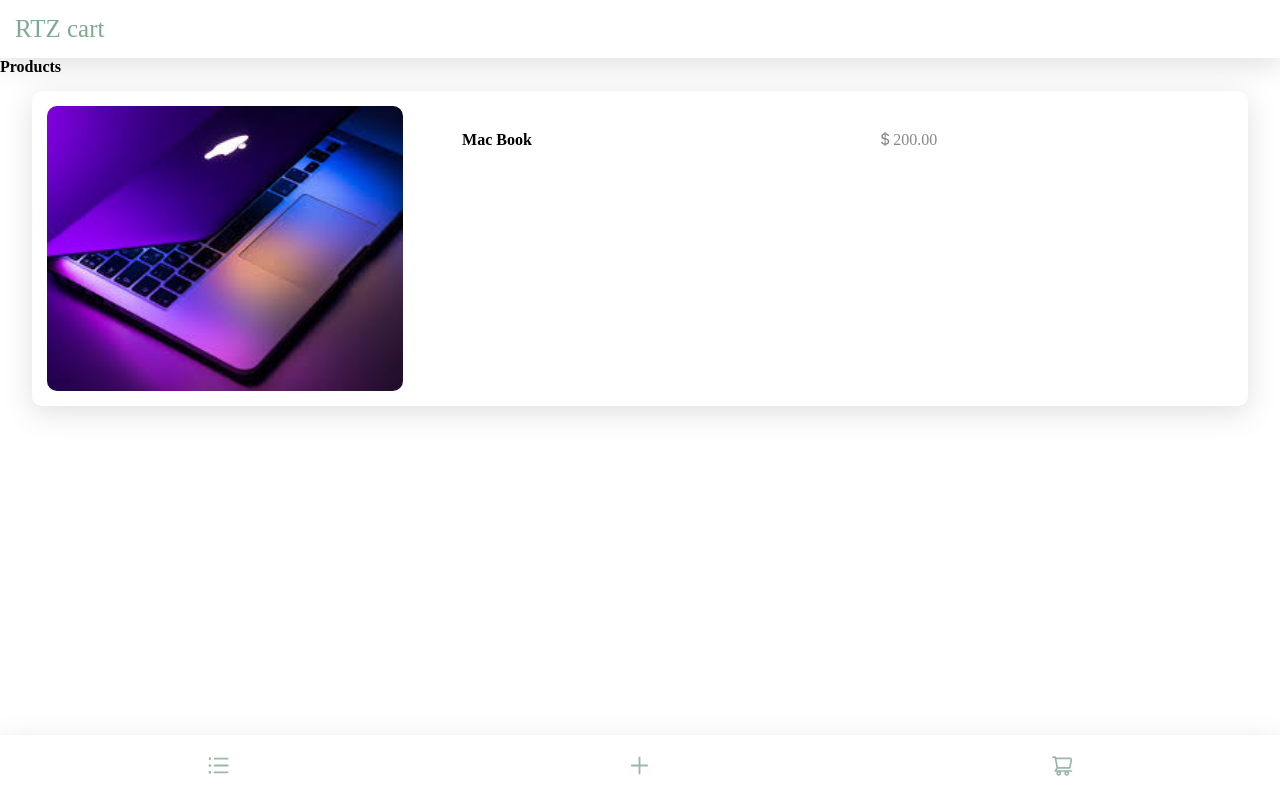
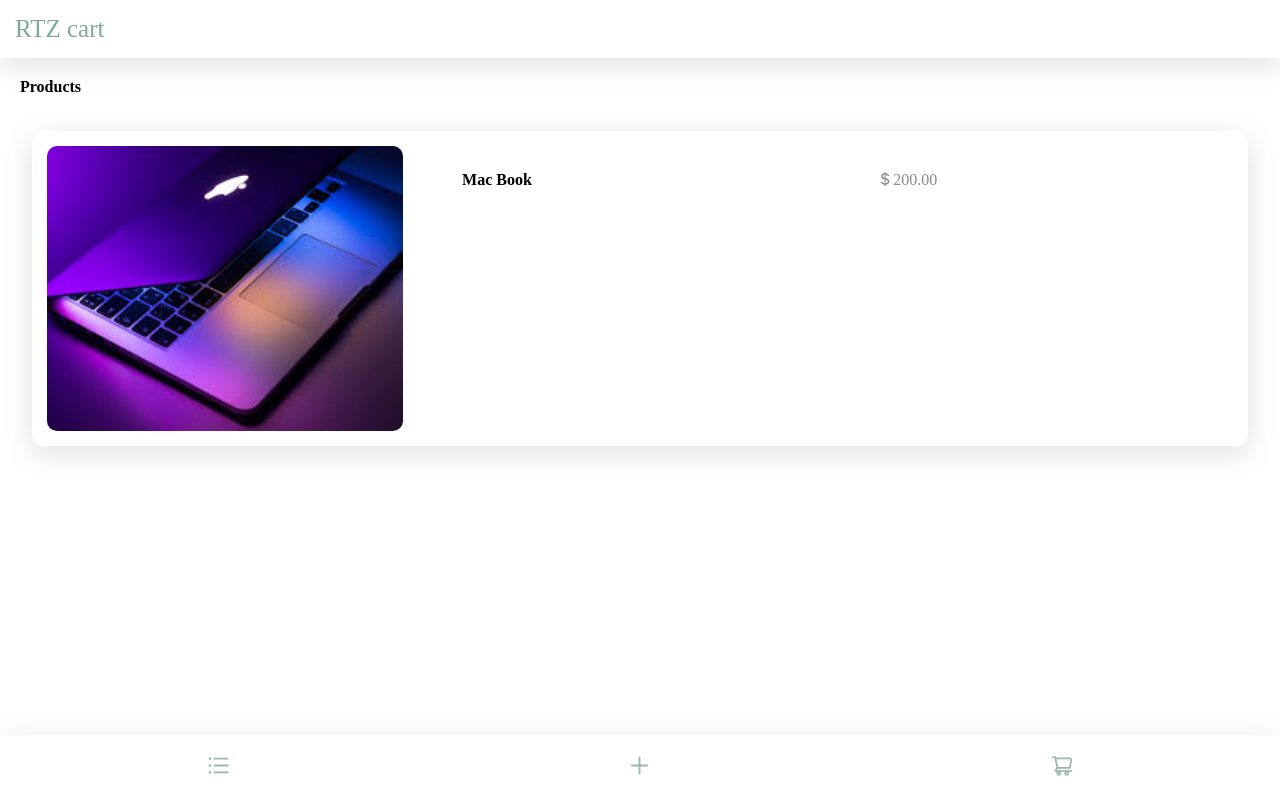
Before and after one commit to YasinMhmmdzd/rtz-cart, a React (Vite) app: page / in a window 1280 px wide. Built offline with nearby package versions, Linux system fonts and the light colour scheme; a web font is replaced by a local one.

Commit message:
fix(router): Edit router

```diff
--- a/src/App.tsx
+++ b/src/App.tsx
@@ -21,7 +21,7 @@ function App() {
       <div className="app-footer">
         <Link to="/"><AiOutlineUnorderedList className="app-footer-icon "/></Link>
         <Link to="/add"><AiOutlinePlus className="app-footer-icon "/></Link>
-        <Link to="/"><AiOutlineShoppingCart className="app-footer-icon"/></Link>
+        <Link to="/cart"><AiOutlineShoppingCart className="app-footer-icon"/></Link>
       </div>
 
     </div>
--- a/src/Components/AddProduct/AddProduct.css
+++ b/src/Components/AddProduct/AddProduct.css
@@ -1,3 +1,6 @@
+.add-product h3{
+    padding: 20px;
+}
 .add-product-form{
     box-shadow: rgba(100, 100, 111, 0.2) 0px 7px 29px 0px;
     width: calc(90% - 20px);
--- a/src/Components/Cart/Cart.tsx
+++ b/src/Components/Cart/Cart.tsx
@@ -1,7 +1,9 @@
 
 function Cart() {
   return (
-    <div>Cart</div>
+    <div className="cart">
+
+    </div>
   )
 }
 
--- a/src/Components/Products/Product.css
+++ b/src/Components/Products/Product.css
@@ -0,0 +1,3 @@
+.products h4{
+    padding: 20px;
+}
--- a/src/Routes.tsx
+++ b/src/Routes.tsx
@@ -1,4 +1,5 @@
 import AddProduct from "./Components/AddProduct/AddProduct"
+import Cart from "./Components/Cart/Cart"
 import Products from "./Components/Products/Products"
 
 let router = [
@@ -7,6 +8,9 @@ let router = [
     },
     {
         path:"/add" , element:<AddProduct />
+    },
+    {
+        path:"/cart" , element:<Cart />
     }
 ]
 
```
Also changed, not shown: src/Components/Cart/Cart.css (added).
